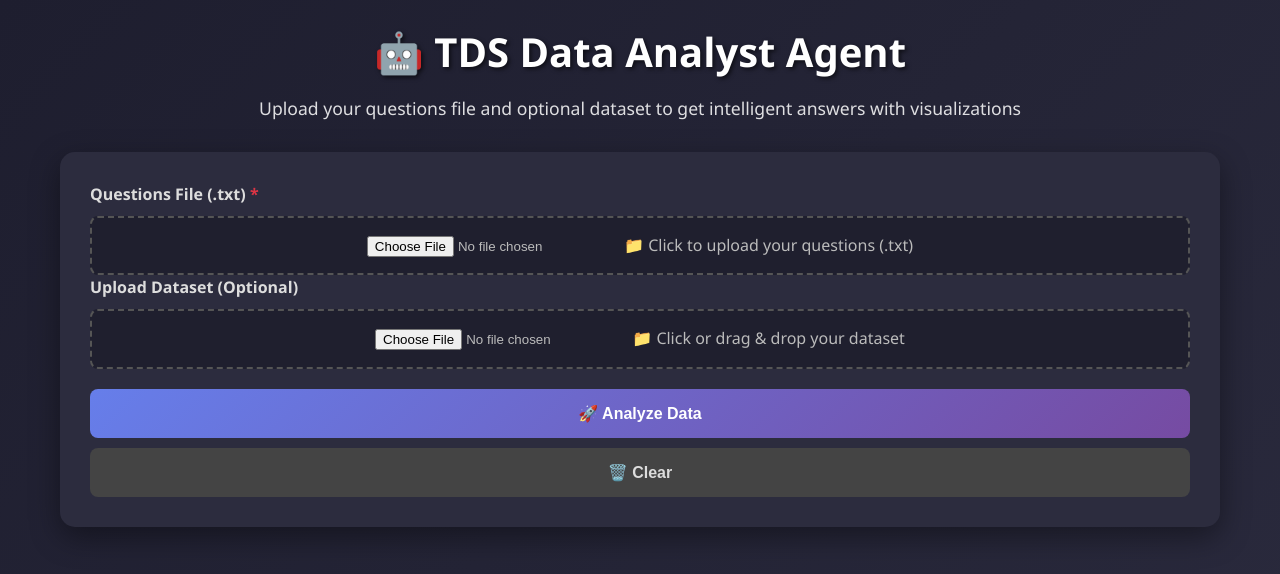
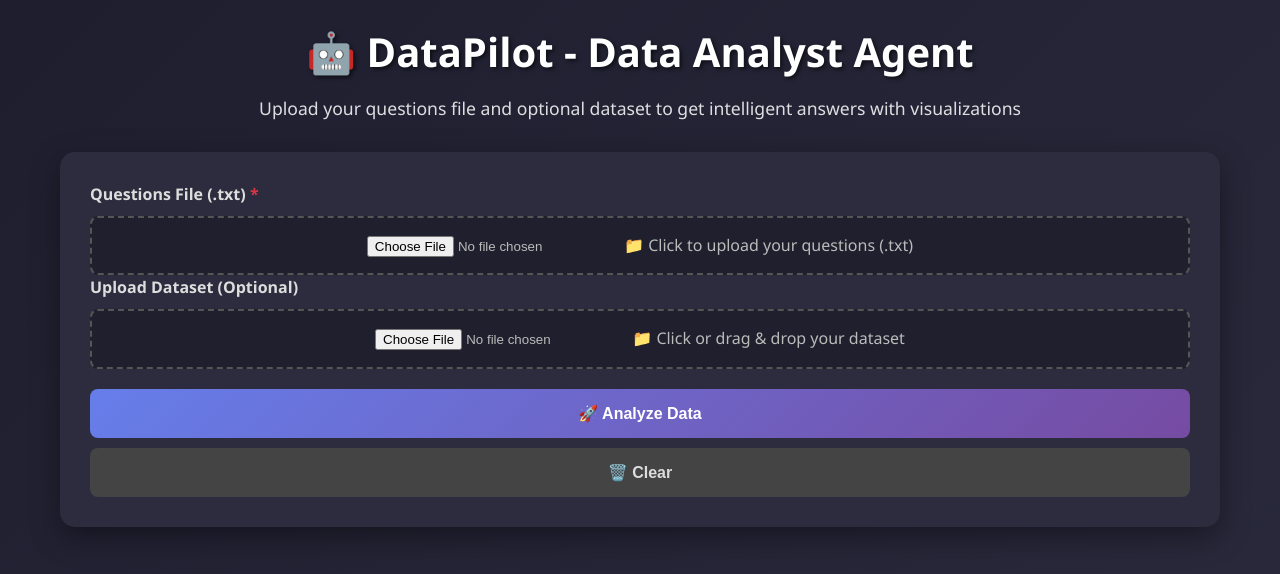
Before and after one commit to ShreshtaSutar/DataPilot__Data-Analyst-Agent, a plain HTML site: page index.html in a window 1280 px wide. Drawn offline with Linux system fonts and the light colour scheme.

```diff
--- a/index.html
+++ b/index.html
@@ -3,7 +3,7 @@
 <head>
   <meta charset="UTF-8"/>
   <meta name="viewport" content="width=device-width, initial-scale=1.0"/>
-  <title>TDS Data Analyst Agent</title>
+  <title>DataPilot - Data Analyst Agent</title>
   <style>
   * { margin:0; padding:0; box-sizing:border-box; }
   body {
@@ -71,7 +71,7 @@
 <body>
   <div class="container">
     <div class="header">
-      <h1>🤖 TDS Data Analyst Agent</h1>
+      <h1>🤖 DataPilot - Data Analyst Agent</h1>
       <p>Upload your questions file and optional dataset to get intelligent answers with visualizations</p>
     </div>
 
```
